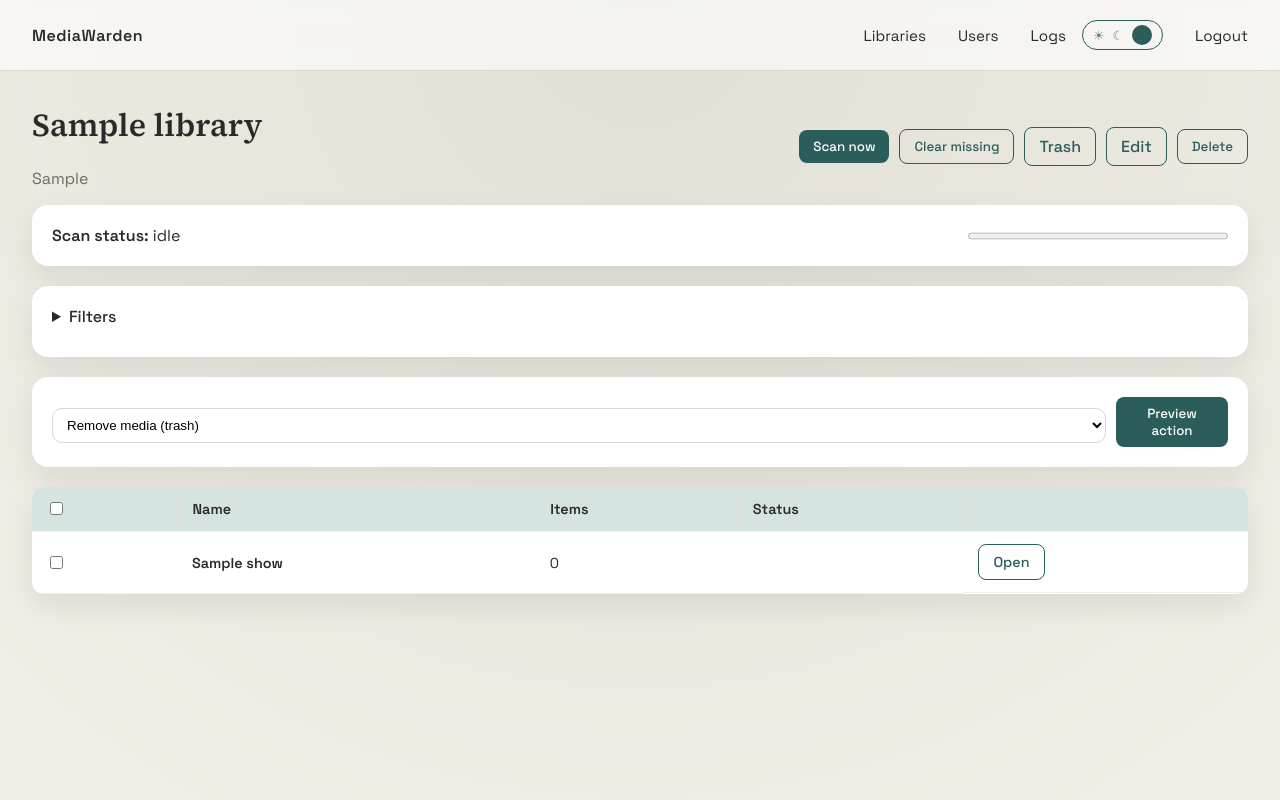
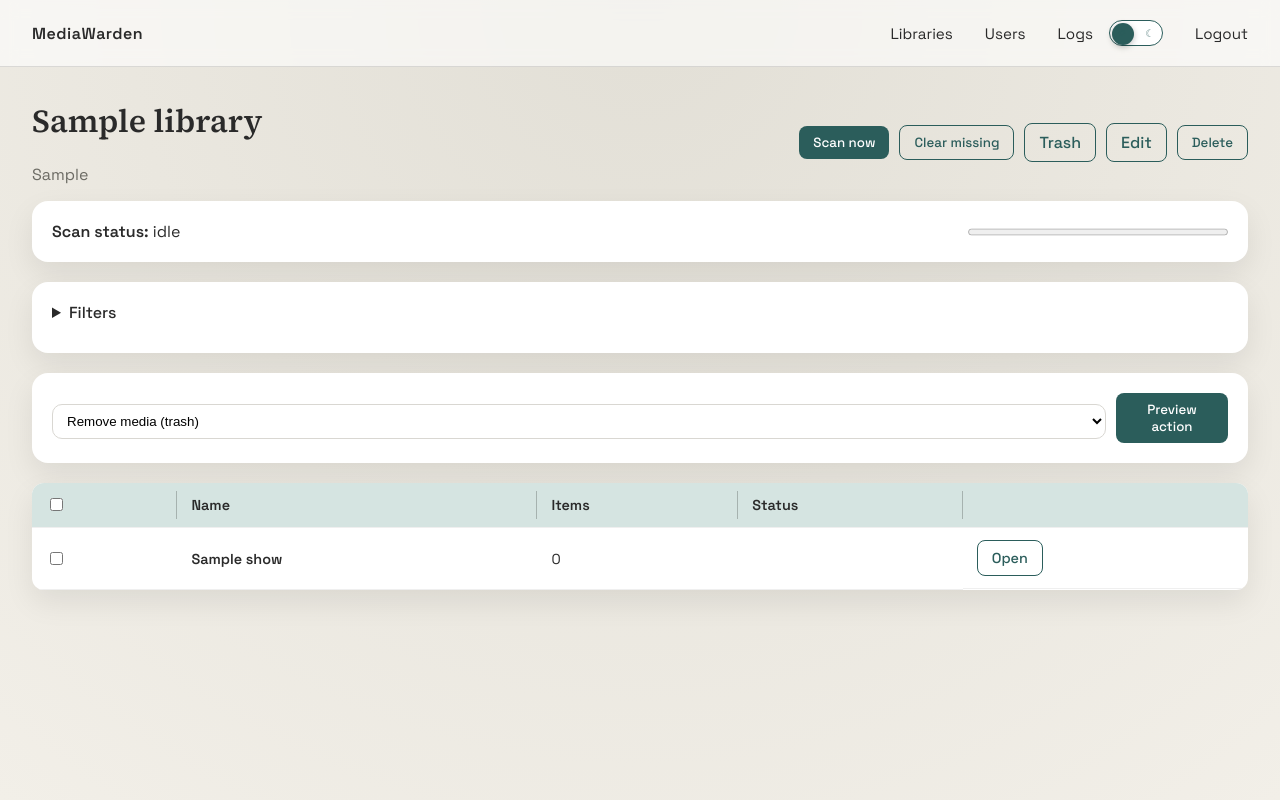
Before and after one commit to Kevnaut/MediaWarden, a FastAPI app: template app/templates/library_detail.html in a window 1280 px wide. Run offline with FastAPI, Linux system fonts and the light colour scheme; the template is opened without the code that fills it: most values are stand-ins (such as "Sample title", 1, 10 or a date in 2020); data that the repository does not hold is empty; parts of the project's set-up code (start-up, migrations or seed data) failed here and were passed over.

Commit message:
fix: align theme toggle and dark input styling

```diff
--- a/app/static/styles.css
+++ b/app/static/styles.css
@@ -11,6 +11,7 @@
   --danger: #c14d3c;
   --shadow: 0 12px 30px rgba(17, 17, 17, 0.08);
   --divider: rgba(0, 0, 0, 0.12);
+  --divider-strong: rgba(0, 0, 0, 0.22);
 }
 
 body[data-theme="dark"] {
@@ -121,33 +123,44 @@ button, .button {
 }
 
 .theme-switch {
+  position: relative;
   display: inline-flex;
   align-items: center;
-  gap: 8px;
+  justify-content: space-between;
+  gap: 0;
   border: 1px solid var(--accent);
-  padding: 4px 10px;
+  width: 54px;
+  height: 26px;
+  padding: 2px;
   border-radius: 999px;
   cursor: pointer;
   color: var(--accent);
-  background: transparent;
+  background: var(--card);
 }
 
 .theme-switch .thumb {
-  width: 20px;
-  height: 20px;
+  position: absolute;
+  top: 2px;
+  left: 2px;
+  width: 22px;
+  height: 22px;
   border-radius: 999px;
   background: var(--accent);
   transition: transform 0.2s ease;
+  box-shadow: 0 2px 6px rgba(0, 0, 0, 0.25);
 }
 
 .theme-switch[data-theme="dark"] .thumb {
-  transform: translateX(16px);
+  transform: translateX(28px);
 }
 
 .theme-switch .sun,
 .theme-switch .moon {
-  font-size: 0.8rem;
+  font-size: 0.65rem;
+  width: 20px;
+  text-align: center;
   opacity: 0.7;
+  z-index: 1;
 }
 
 button.ghost, .button.ghost {
@@ -298,11 +334,26 @@ th, td {
 
 thead th {
   position: relative;
-  border-right: 1px solid var(--divider);
+  border-right: none;
 }
 
 thead th:last-child {
   border-right: none;
+}
+
+thead th::after {
+  content: "";
+  position: absolute;
+  top: 8px;
+  right: 0;
+  bottom: 8px;
+  width: 1px;
+  background: var(--divider-strong);
+  pointer-events: none;
+}
+
+thead th:last-child::after {
+  display: none;
 }
 
 table.resizable th {
--- a/app/templates/base.html
+++ b/app/templates/base.html
@@ -14,8 +14,8 @@
       <a href="/users">Users</a>
       <a href="/logs">Logs</a>
       <div class="theme-switch" id="theme-toggle" role="button" aria-label="Toggle theme" tabindex="0">
-        <span class="sun">☀︎</span>
-        <span class="moon">☾</span>
+        <span class="sun">&#9728;</span>
+        <span class="moon">&#9790;</span>
         <span class="thumb"></span>
       </div>
       <a href="/logout">Logout</a>
```
Also changed, not shown: other parts of app/static/styles.css (+30 -1 lines), 1 other file.
